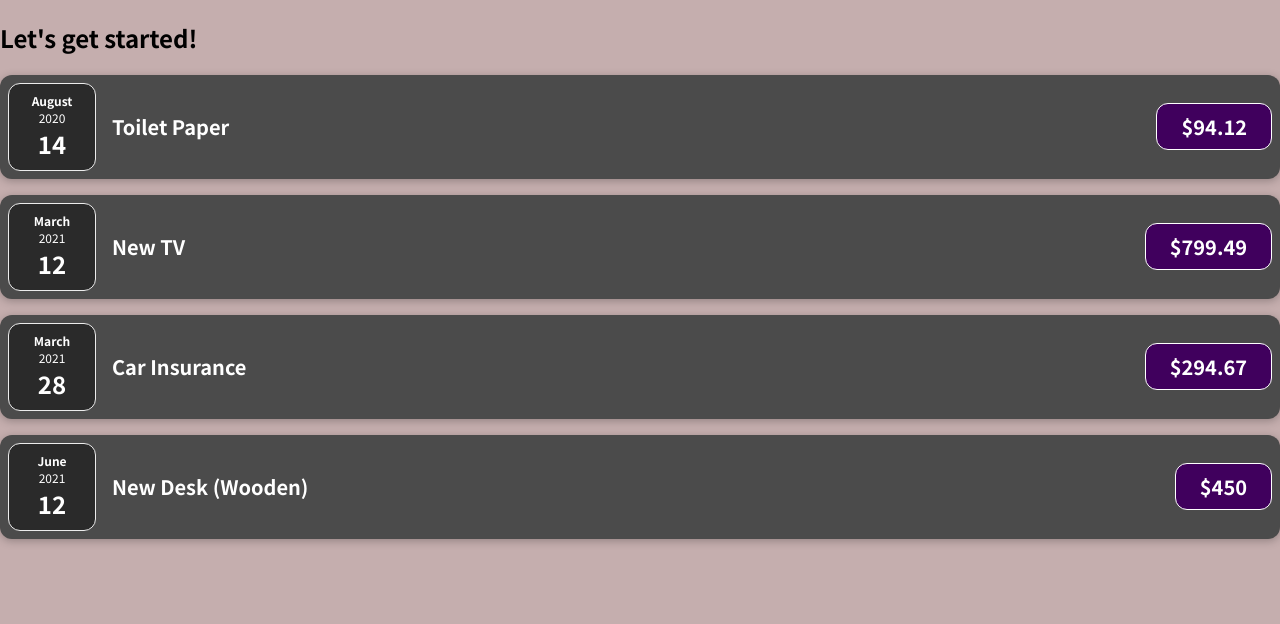
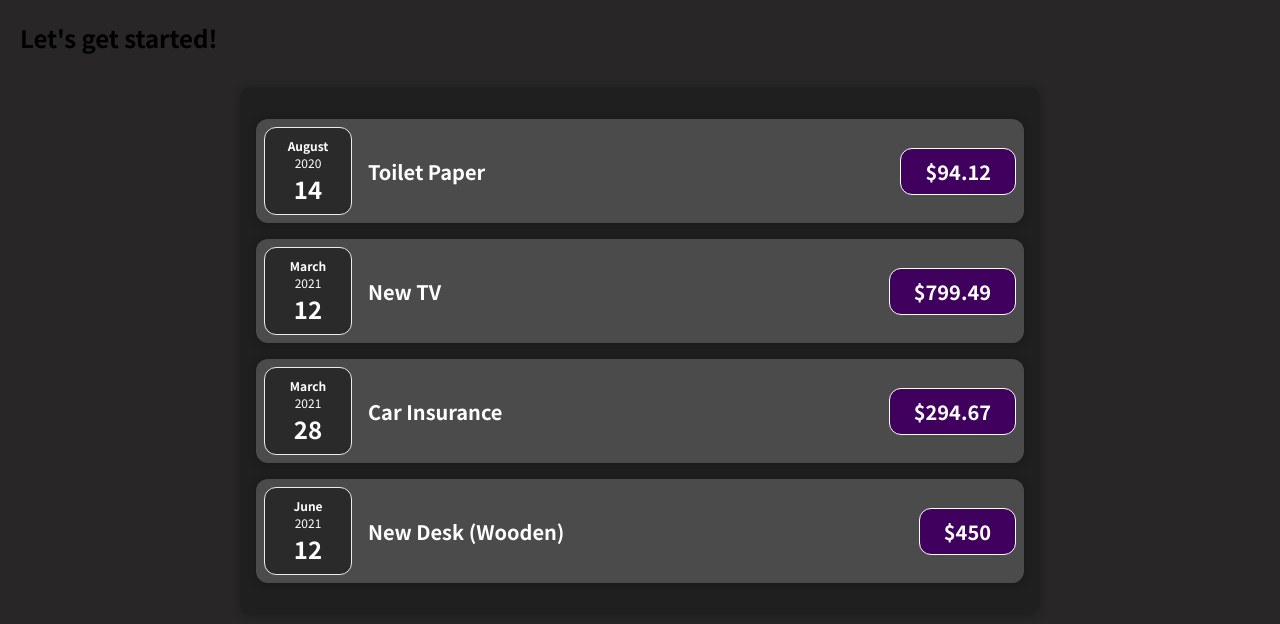
Before and after one commit to Badmonky/Learning, a JavaScript app in the folder react/01-starting-setup/: page / in a window 1280 px wide. Shown: the top 624 px of the page. Built offline with nearby package versions, Linux system fonts and the light colour scheme.

Commit message:
adding children props and card component

```diff
--- /dev/null
+++ b/react/01-starting-setup/src/components/Card.css
@@ -0,0 +1,4 @@
+.card {
+  border-radius: 12px;
+  box-shadow: 0 1px 8px rgba(0, 0, 0, 0.25);
+}
--- /dev/null
+++ b/react/01-starting-setup/src/components/Card.js
@@ -0,0 +1,8 @@
+import './Card.css'
+
+function Card(props) {
+  const classes = 'card ' + props.className;
+  return <div className={classes}>{props.children}</div>;
+}
+
+export default Card;
--- a/react/01-starting-setup/src/components/ExpenseItem.css
+++ b/react/01-starting-setup/src/components/ExpenseItem.css
@@ -2,10 +2,8 @@
     display: flex;
     justify-content: space-between;
     align-items: center;
-    box-shadow: 0 2px 8px rgba(0, 0, 0, 0.25);
     padding: 0.5rem;
     margin: 1rem 0;
-    border-radius: 12px;
     background-color: #4b4b4b;
   }
 
--- a/react/01-starting-setup/src/components/ExpenseItem.js
+++ b/react/01-starting-setup/src/components/ExpenseItem.js
@@ -1,18 +1,19 @@
 import ExpenseDate from "./ExpenseDate";
 import "./ExpenseItem.css";
+import Card from "./Card";
 
 function ExpenseItem(props) {
   const expenseTitle = props.expense.title;
   const expenseAmount = props.expense.amount;
 
   return (
-    <div className="expense-item">
+    <Card className="expense-item">
       <ExpenseDate date={props.expense.date}/>
       <div className="expense-item__description">
         <h2>{expenseTitle}</h2>
         <div className="expense-item__price">${expenseAmount}</div>
       </div>
-    </div>
+    </Card>
   );
 }
 
--- /dev/null
+++ b/react/01-starting-setup/src/components/Expenses.css
@@ -0,0 +1,7 @@
+.expenses {
+  padding: 1rem;
+  background-color: rgb(31, 31, 31);
+  margin: 2rem auto;
+  width: 50rem;
+  max-width: 95%;
+}
--- a/react/01-starting-setup/src/components/expenses.js
+++ b/react/01-starting-setup/src/components/expenses.js
@@ -1,13 +1,15 @@
 import ExpenseItem from "./ExpenseItem";
 import expenseData from "./data.js";
+import './Expenses.css'
+import Card from "./Card";
 
 function Expenses() {
   return (
-    <div>
+    <Card className='expenses'>
       {expenseData.map((expense) => {
         return <ExpenseItem expense={expense} />;
       })}
-    </div>
+    </Card>
   );
 }
 
--- a/react/01-starting-setup/src/index.css
+++ b/react/01-starting-setup/src/index.css
@@ -9,6 +9,6 @@ html {
 }
 
 body {
-  margin: 0;
-  background-color: #c5aeae;
+  margin: 20px;
+  background-color: #282626;
 }
```
